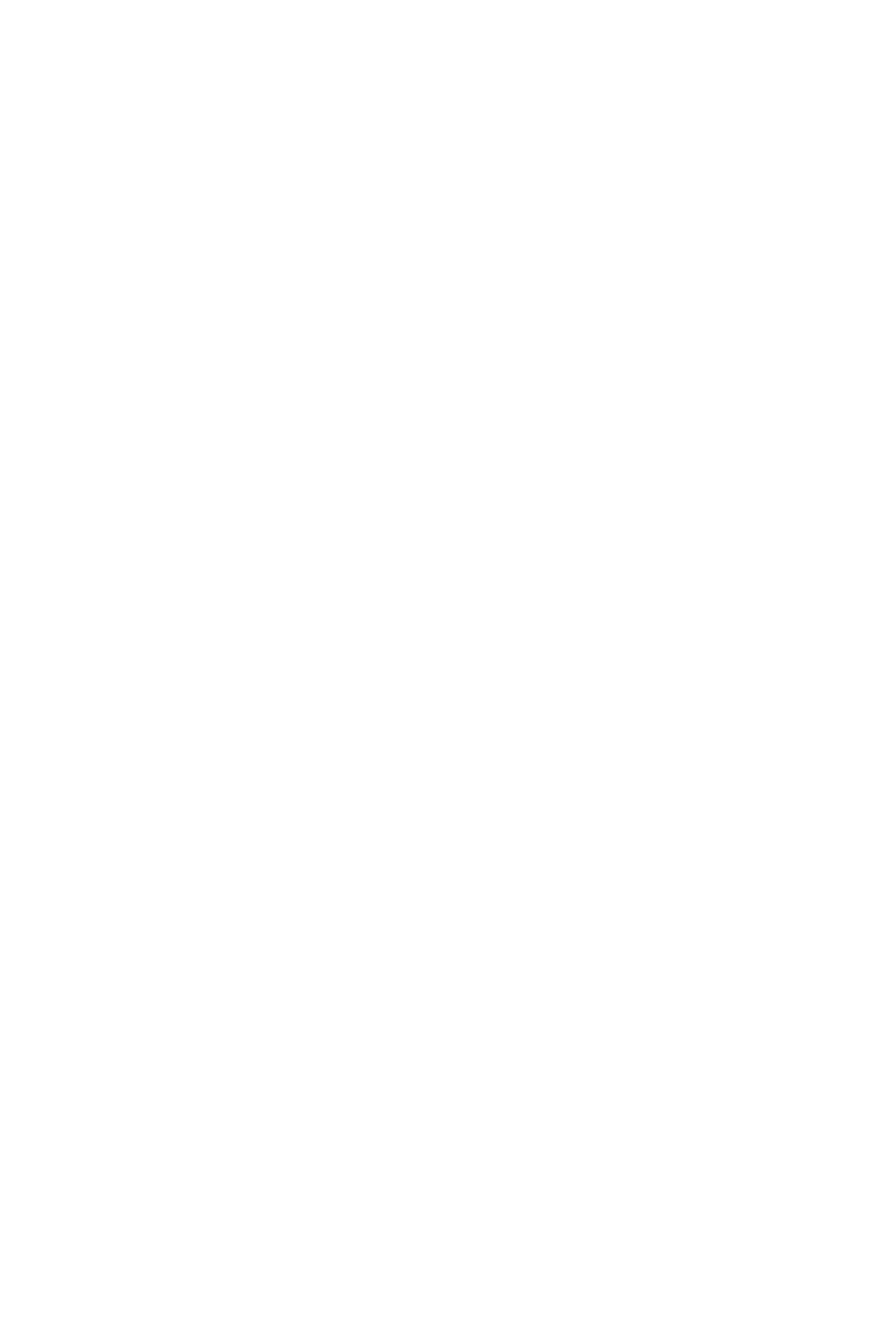
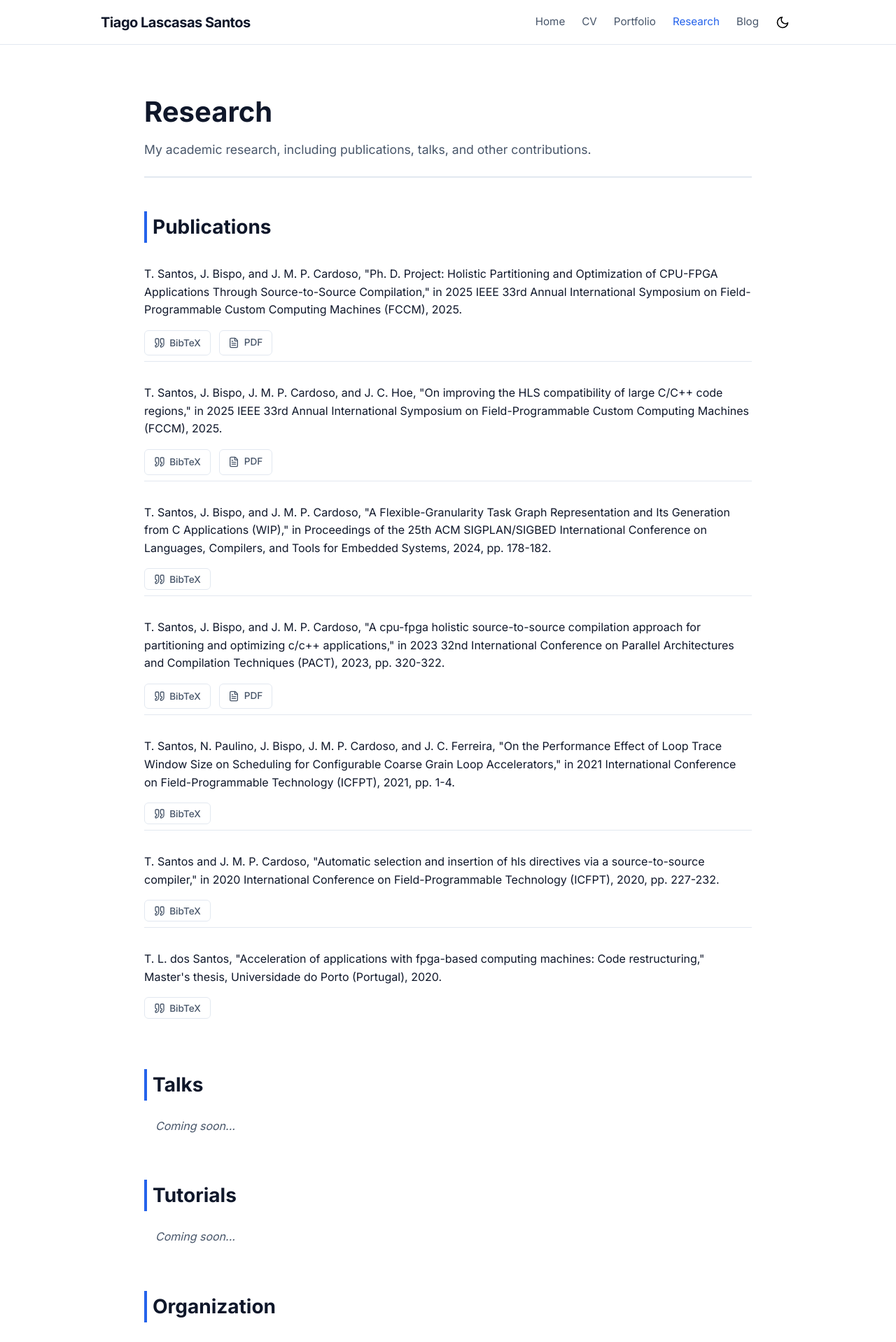
Before and after one commit to tiagolascasas/tiagolascasas, a React (Vite) app: page /research in a window 1280 px wide. Before the commit this address had no page. Shown: the top 1918 px of the page at 70% size. Before the commit the page ends 800 px from the top, so only its background shows below. Built offline with nearby package versions, Linux system fonts and the light colour scheme.

Commit message:
Rename Publications to Research with list layout and sections

```diff
--- a/src/App.jsx
+++ b/src/App.jsx
@@ -3,7 +3,7 @@ import Layout from './components/Layout';
 import Home from './pages/Home';
 import CV from './pages/CV';
 import Portfolio from './pages/Portfolio';
-import Publications from './pages/Publications';
+import Research from './pages/Research';
 import Blog from './pages/Blog';
 import BlogPost from './pages/BlogPost';
 import './App.css';
@@ -16,7 +16,7 @@ function App() {
           <Route index element={<Home />} />
           <Route path="cv" element={<CV />} />
           <Route path="portfolio" element={<Portfolio />} />
-          <Route path="publications" element={<Publications />} />
+          <Route path="research" element={<Research />} />
           <Route path="blog" element={<Blog />} />
           <Route path="blog/:slug" element={<BlogPost />} />
         </Route>
--- a/src/components/Layout.jsx
+++ b/src/components/Layout.jsx
@@ -22,7 +22,7 @@ export default function Layout() {
                             <NavLink to="/" className="nav-link" onClick={closeMenu}>Home</NavLink>
                             <NavLink to="/cv" className="nav-link" onClick={closeMenu}>CV</NavLink>
                             <NavLink to="/portfolio" className="nav-link" onClick={closeMenu}>Portfolio</NavLink>
-                            <NavLink to="/publications" className="nav-link" onClick={closeMenu}>Publications</NavLink>
+                            <NavLink to="/research" className="nav-link" onClick={closeMenu}>Research</NavLink>
                             <NavLink to="/blog" className="nav-link" onClick={closeMenu}>Blog</NavLink>
                         </nav>
 
--- a/src/pages/Publications.css
+++ /dev/null
@@ -1,83 +0,0 @@
-.publications-container {
-    max-width: 900px;
-    margin: 0 auto;
-    padding: 2rem 1rem;
-}
-
-.publications-header {
-    margin-bottom: 3rem;
-    text-align: center;
-}
-
-.publications-header h1 {
-    font-size: 2.5rem;
-    color: var(--text-primary);
-    margin-bottom: 0.5rem;
-}
-
-.publications-header p {
-    color: var(--text-secondary);
-    font-size: 1.1rem;
-}
-
-.publications-list-simple {
-    display: flex;
-    flex-direction: column;
-    gap: 1.5rem;
-}
-
-.citation-card {
-    background-color: var(--bg-secondary);
-    padding: 1.5rem;
-    border-radius: var(--radius-md);
-    border: 1px solid transparent;
-    transition: border-color 0.2s;
-}
-
-.citation-card:hover {
-    border-color: var(--border-color);
-}
-
-.citation-text {
-    font-size: 1rem;
-    line-height: 1.6;
-    color: var(--text-primary);
-    margin-bottom: 1rem;
-}
-
-.paper-link {
-    color: var(--accent-primary);
-    font-weight: 500;
-    margin-left: 0.5rem;
-}
-
-.citation-actions {
-    display: flex;
-    gap: 1rem;
-    border-top: 1px solid var(--border-color);
-    padding-top: 1rem;
-}
-
-.action-btn {
-    display: flex;
-    align-items: center;
-    gap: 0.5rem;
-    background: transparent;
-    border: 1px solid var(--border-color);
-    border-radius: var(--radius-sm);
-    padding: 0.4rem 0.8rem;
-    font-size: 0.85rem;
-    color: var(--text-secondary);
-    cursor: pointer;
-    transition: all 0.2s;
-}
-
-.action-btn:hover {
-    border-color: var(--accent-primary);
-    color: var(--accent-primary);
-    background-color: var(--bg-primary);
-}
-
-.action-btn span {
-    font-weight: 500;
-}
--- /dev/null
+++ b/src/pages/Research.css
@@ -0,0 +1,107 @@
+.research-container {
+    max-width: 900px;
+    margin: 0 auto;
+    padding: 2rem 1rem;
+}
+
+.research-header {
+    margin-bottom: 3rem;
+    padding-bottom: 1.5rem;
+    border-bottom: 2px solid var(--border-color);
+}
+
+.research-header h1 {
+    font-size: 2.5rem;
+    color: var(--text-primary);
+    margin-bottom: 0.5rem;
+}
+
+.research-header p {
+    color: var(--text-secondary);
+    font-size: 1.1rem;
+}
+
+.research-section {
+    margin-bottom: 4rem;
+}
+
+.research-section h2 {
+    font-size: 1.75rem;
+    color: var(--text-primary);
+    margin-bottom: 1.5rem;
+    padding-left: 0.5rem;
+    border-left: 4px solid var(--accent-primary);
+}
+
+.publications-list-simple {
+    display: flex;
+    flex-direction: column;
+    gap: 1.5rem;
+}
+
+.citation-card {
+    padding: 0.5rem 0;
+    border-bottom: 1px solid var(--border-color);
+}
+
+.citation-card:last-child {
+    border-bottom: none;
+}
+
+.citation-card:hover {
+    background-color: transparent;
+    transform: none;
+    box-shadow: none;
+}
+
+.citation-text {
+    font-size: 1rem;
+    color: var(--text-primary);
+    margin-bottom: 1rem;
+    line-height: 1.6;
+}
+
+.paper-link {
+    color: var(--accent-primary);
+    font-weight: 500;
+    margin-left: 0.5rem;
+    text-decoration: none;
+}
+
+.paper-link:hover {
+    text-decoration: underline;
+}
+
+.citation-actions {
+    display: flex;
+    gap: 0.75rem;
+    flex-wrap: wrap;
+}
+
+.action-btn {
+    display: flex;
+    align-items: center;
+    gap: 0.4rem;
+    padding: 0.4rem 0.8rem;
+    border-radius: var(--radius-sm);
+    font-size: 0.85rem;
+    font-weight: 500;
+    color: var(--text-secondary);
+    background-color: var(--bg-primary);
+    border: 1px solid var(--border-color);
+    cursor: pointer;
+    transition: all 0.2s;
+    text-decoration: none;
+}
+
+.action-btn:hover {
+    color: var(--accent-primary);
+    border-color: var(--accent-primary);
+    background-color: var(--bg-secondary);
+}
+
+.placeholder-text {
+    color: var(--text-secondary);
+    font-style: italic;
+    padding-left: 1rem;
+}
--- a/src/pages/Publications.jsx
+++ b/src/pages/Research.jsx
@@ -1,11 +1,11 @@
 import { useState } from 'react';
-import { ExternalLink, Quote, FileText } from 'lucide-react';
-import './Publications.css';
+import { ExternalLink, Quote, FileText, CheckCircle } from 'lucide-react';
+import './Research.css';
 
 const publications = [
     {
         id: 'santos2025ph',
-        citation: 'T. Santos, J. Bispo, and J. M. P. Cardoso, "Ph. D. Project: Holistic Partitioning and Optimization of CPU-FPGA Applications Through Source-to-Source Compilation," in 2025 IEEE 33rd Annual International Symposium on Field-Programmable Custom Computing Machines (FCCM), 2025, pp. 308-309.',
+        citation: 'T. Santos, J. Bispo, and J. M. P. Cardoso, "Ph. D. Project: Holistic Partitioning and Optimization of CPU-FPGA Applications Through Source-to-Source Compilation," in 2025 IEEE 33rd Annual International Symposium on Field-Programmable Custom Computing Machines (FCCM), 2025.',
         bibtex: `@inproceedings{santos2025ph,
   title={Ph. D. Project: Holistic Partitioning and Optimization of CPU-FPGA Applications Through Source-to-Source Compilation},
   author={Santos, Tiago and Bispo, Joo and Cardoso, Joo MP},
@@ -100,7 +100,7 @@ const publications = [
     }
 ];
 
-export default function Publications() {
+export default function Research() {
     const [copiedId, setCopiedId] = useState(null);
 
     const copyBibtex = (id, bibtex) => {
@@ -111,18 +111,19 @@ export default function Publications() {
     };
 
     return (
-        <div className="publications-container fade-in">
-            <div className="publications-header">
-                <h1>Publications</h1>
-                <p>A selected list of my research publications.</p>
+        <div className="research-container fade-in">
+            <div className="research-header">
+                <h1>Research</h1>
+                <p>My academic research, including publications, talks, and other contributions.</p>
             </div>
 
+            <section className="research-section">
+                <h2>Publications</h2>
                 <div className="publications-list-simple">
                     {publications.map(pub => (
                         <div key={pub.id} className="citation-card">
                             <p className="citation-text">
                                 {pub.citation}
-                            {pub.link && <a href={pub.link} target="_blank" rel="noopener noreferrer" className="paper-link">[Paper]</a>}
                             </p>
 
                             <div className="citation-actions">
@@ -152,6 +153,27 @@ export default function Publications() {
                         </div>
                     ))}
                 </div>
+            </section>
+
+            <section className="research-section">
+                <h2>Talks</h2>
+                <p className="placeholder-text">Coming soon...</p>
+                {/*
+                <ul className="simple-list">
+                    <li>"My Cool Talk", Conference X, 2025.</li>
+                </ul>
+                */}
+            </section>
+
+            <section className="research-section">
+                <h2>Tutorials</h2>
+                <p className="placeholder-text">Coming soon...</p>
+            </section>
+
+            <section className="research-section">
+                <h2>Organization</h2>
+                <p className="placeholder-text">Coming soon...</p>
+            </section>
         </div>
     );
 }
```
Lines whose indentation alone changed are shown as unchanged.
